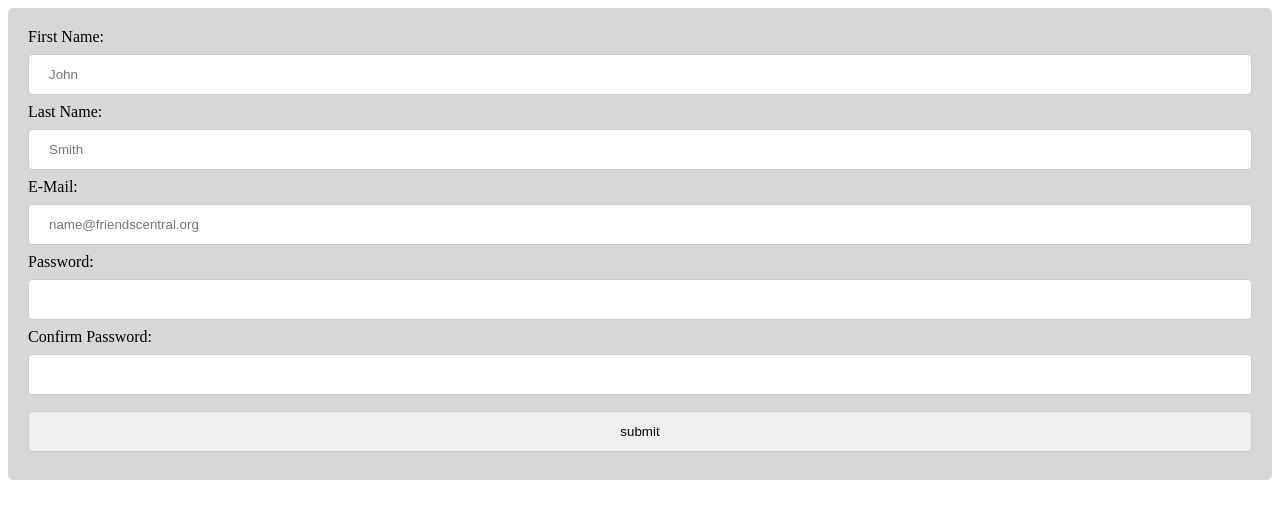
After one commit to FCS-Coding-Club/FCS-ClubHub, a Flask app: page /register in a window 1280 px wide. The commit adds this page. Shown: the top 519 px of the page. Run offline with Flask 2, Linux system fonts and the light colour scheme.

Commit message:
Added basic registration template

```diff
--- /dev/null
+++ b/app/static/css/register.css
@@ -0,0 +1,15 @@
+input {
+    width: 100%;
+    padding: 12px 20px;
+    margin: 8px 0;
+    display: inline-block;
+    border: 1px solid #ccc;
+    border-radius: 4px;
+    box-sizing: border-box;
+}
+
+div.form-container {
+    border-radius: 5px;
+    background-color: #d7d7d7;
+    padding: 20px;
+}
--- a/app/templates/index.html
+++ b/app/templates/index.html
@@ -3,7 +3,7 @@
 <head>
     <meta charset="UTF-8">
     <link rel="stylesheet" type="text/css" href={{ url_for('static', filename='css/index.css') }}>
-    <title>2022 Website Project</title>
+    <title>Friends' Central Club Hub</title>
 </head>
 <body>
 <h1>Hello, {{ name }}!</h1>
--- /dev/null
+++ b/app/templates/register.html
@@ -0,0 +1,25 @@
+<!DOCTYPE html>
+<html lang="en">
+<head>
+    <meta charset="UTF-8">
+    <link rel="stylesheet" type="text/css" href={{ url_for('static', filename='css/register.css') }}>
+    <title>Club Hub - Register</title>
+</head>
+<body>
+    <div class='form-container'>
+        <form id="registration-form" action="/register" method="POST">
+            <label for="fname">First Name:</label>
+            <input type="text" name="fname" placeholder="John">
+            <label for="lname">Last Name:</label>
+            <input type="text" name="lname" placeholder="Smith">
+            <label for="email">E-Mail:</label>
+            <input type="email" name="email" placeholder="name@friendscentral.org">
+            <label for="password">Password:</label>
+            <input type="password" name="password">
+            <label for="confirm-password">Confirm Password:</label>
+            <input type="password" name="confirm-password">
+            <input type = "submit" value = "submit" />
+        </form>
+    </div>
+</body>
+</html>
--- a/app/views/index.py
+++ b/app/views/index.py
@@ -1,4 +1,4 @@
-from flask import render_template
+from flask import render_template, request
 from app import app
 
 
@@ -6,3 +6,10 @@ from app import app
 @app.route("/home")
 def hello():
     return render_template("index.html", name="Coding Club")
+
+@app.route("/register", methods = ['GET', 'POST'])
+def register():
+    if request.method == 'GET':
+        return render_template("register.html")
+    if request.method == 'POST':
+        return render_template("index.html", name=request.form.get("fname", "Coding Club"))
--- a/run.py
+++ b/run.py
@@ -6,4 +6,4 @@ if os.environ.get('DEBUG') is None:
 # TODO: Unit Testing?
 
 # Run App
-app.run(host="0.0.0.0", port=5000, debug=os.environ["DEBUG"])
+app.run(host="0.0.0.0", port=3000, debug=os.environ["DEBUG"])
```
